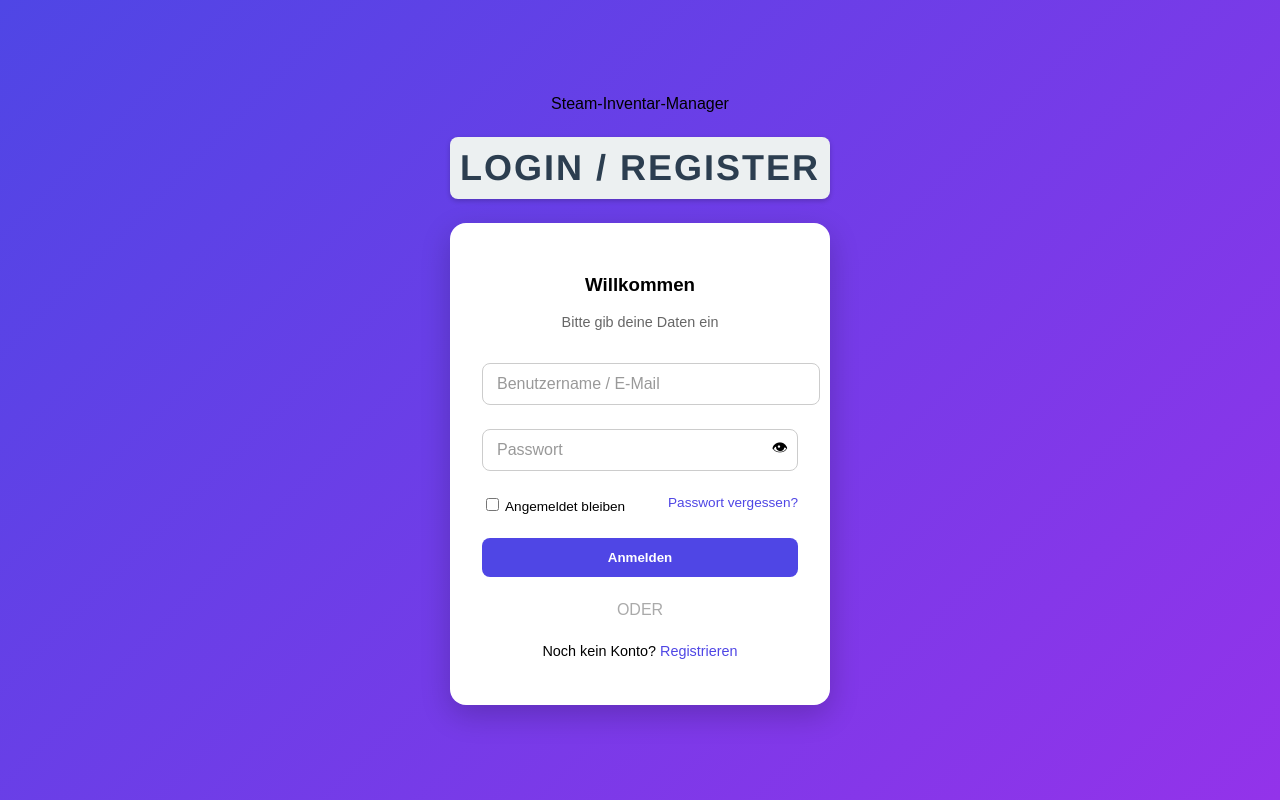
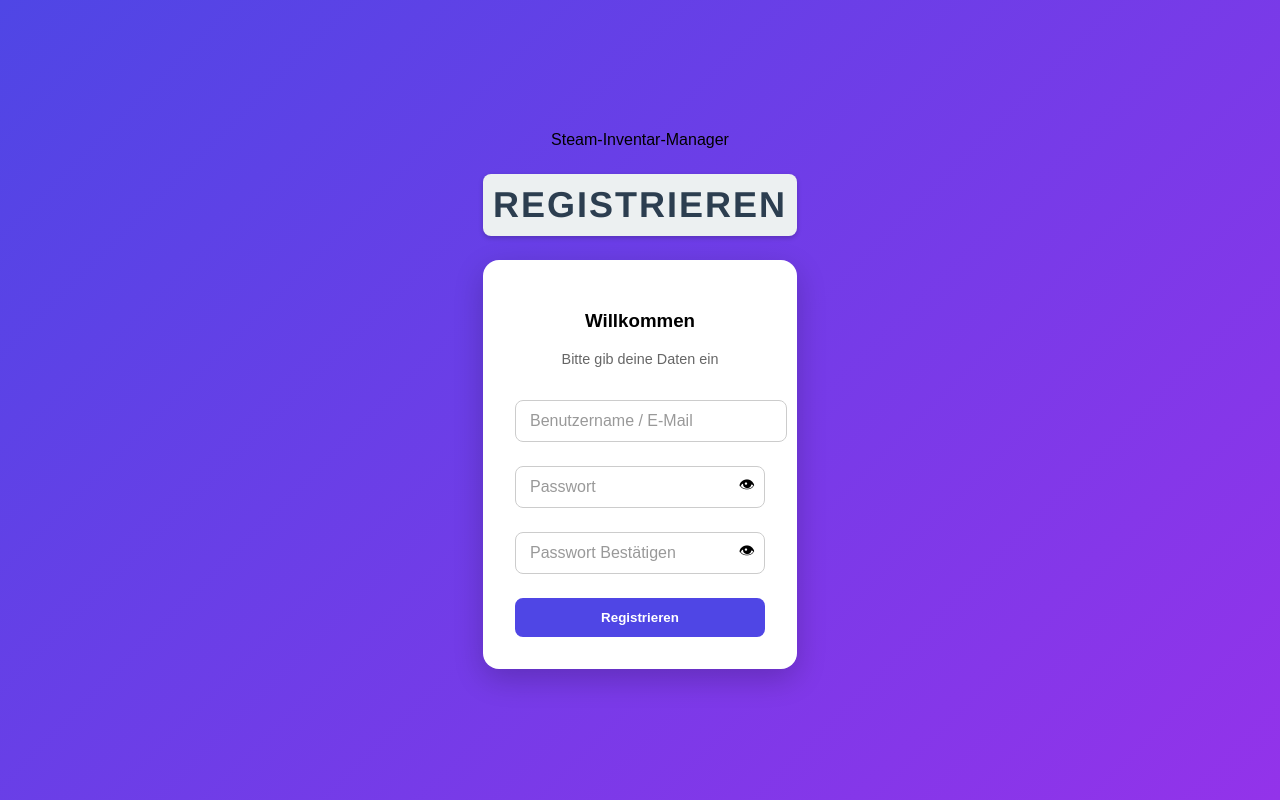
Before and after one commit to XylophonApfel/inventory-Manager, a Flask app: page /register in a window 1280 px wide. Run offline with Flask 3, Linux system fonts and the light colour scheme.

Commit message:
Register Funktion hinzugefügt

```diff
--- a/flask-simple-site/main.py
+++ b/flask-simple-site/main.py
@@ -21,8 +21,16 @@ def einloggen():
 
     return render_template("LogInPage.html")
 
-@app.route("/register")
-def dashboard():
+@app.route("/register", methods=["GET", "POST"])
+def Registrieren():
+    if request.method == "POST":
+        Eingabe_Name = request.form.get("benutzername")
+        Eingabe_Passwort = request.form.get("passwort")
+        Eingabe_Passwort_confirm = request.form.get("passwort_confirm")
+        print(f"Veruschte Registrierung von {Eingabe_Name}")
+        Wert = Benutzer_erstellen(Eingabe_Name, Eingabe_Passwort, Eingabe_Passwort_confirm)
+        if Wert == True:
+            return render_template("LogInPage.html")
     return render_template("RegisterPage.html")
 
 def main():
--- a/flask-simple-site/templates/RegisterPage.html
+++ b/flask-simple-site/templates/RegisterPage.html
@@ -3,7 +3,7 @@
 
 
 <head>
-    <title>LOGIN/REGISTER</title>
+    <title>REGISTER</title>
     <link rel="icon" type="image/x-icon" href="/static/login.png">
     <meta charset="utf-8" />
     <link rel="stylesheet" href="{{ url_for('static', filename='styles.css') }}">
@@ -14,7 +14,7 @@
 <body>
 <center>
     <a> Steam-Inventar-Manager</a>
-    <h1>Login / Register</h1>
+    <h1>Registrieren</h1>
 <div class="container">
     <div class="form-container">
 
@@ -26,7 +26,7 @@
         <br>
 
         <!-- Form -->
-        <form class="form-box" action="/login" method="POST">
+        <form class="form-box" action="/register" method="POST">
 
             <!-- Username -->
             <div class="input-group">
@@ -41,30 +41,18 @@
                 <span class="eye-icon">&#128065;</span>
             </div>
 
-            <!-- Options -->
-            <div class="form-options">
-                <label class="remember-me">
-                    <input type="checkbox" id="remember-me-checkbox">
-                    Angemeldet bleiben
-                </label>
-                <a href="#" class="form-link">Passwort vergessen?</a>
+            <!-- Password Bestätigen -->
+            <div class="input-group password-group">
+                <input type="password" name="passwort_confirm" id="password_confirm" class="input-field" required>
+                <label for="password_confirm">Passwort Bestätigen</label>
+                <span class="eye-icon">&#128065;</span>
             </div>
 
             <!-- Button -->
-            <button type="submit" class="submit-btn">Anmelden</button>
+            <button type="submit" class="submit-btn">Registrieren</button>
 
         </form>
 
-        <!-- Divider -->
-        <div class="form-divider">
-            <span>ODER</span>
-        </div>
-
-        <!-- Signup -->
-        <p class="signup-text">
-            Noch kein Konto?
-            <a href="/register" class="form-link">Registrieren</a>
-        </p>
 
     </div>
 </div>
```
Also changed, not shown: flask-simple-site/management.py (+8 -2 lines), inventar_manager.db.
